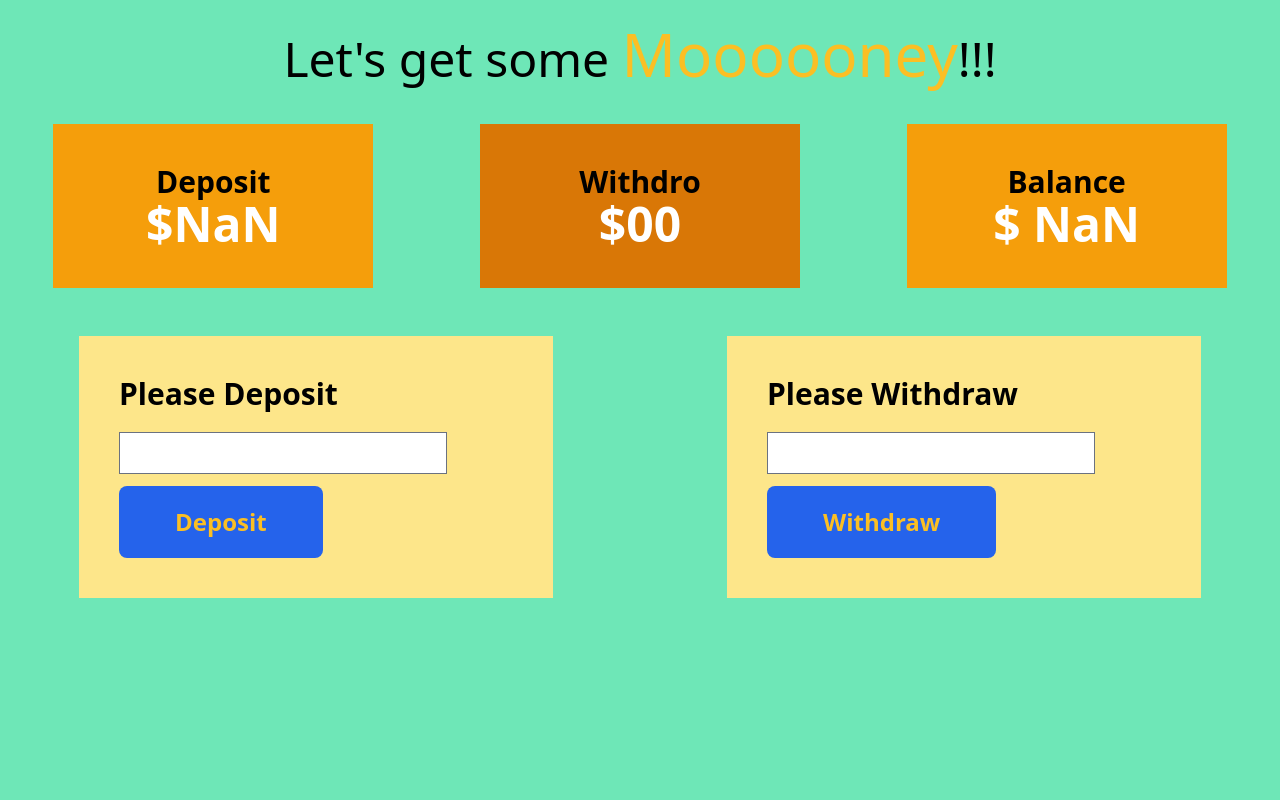
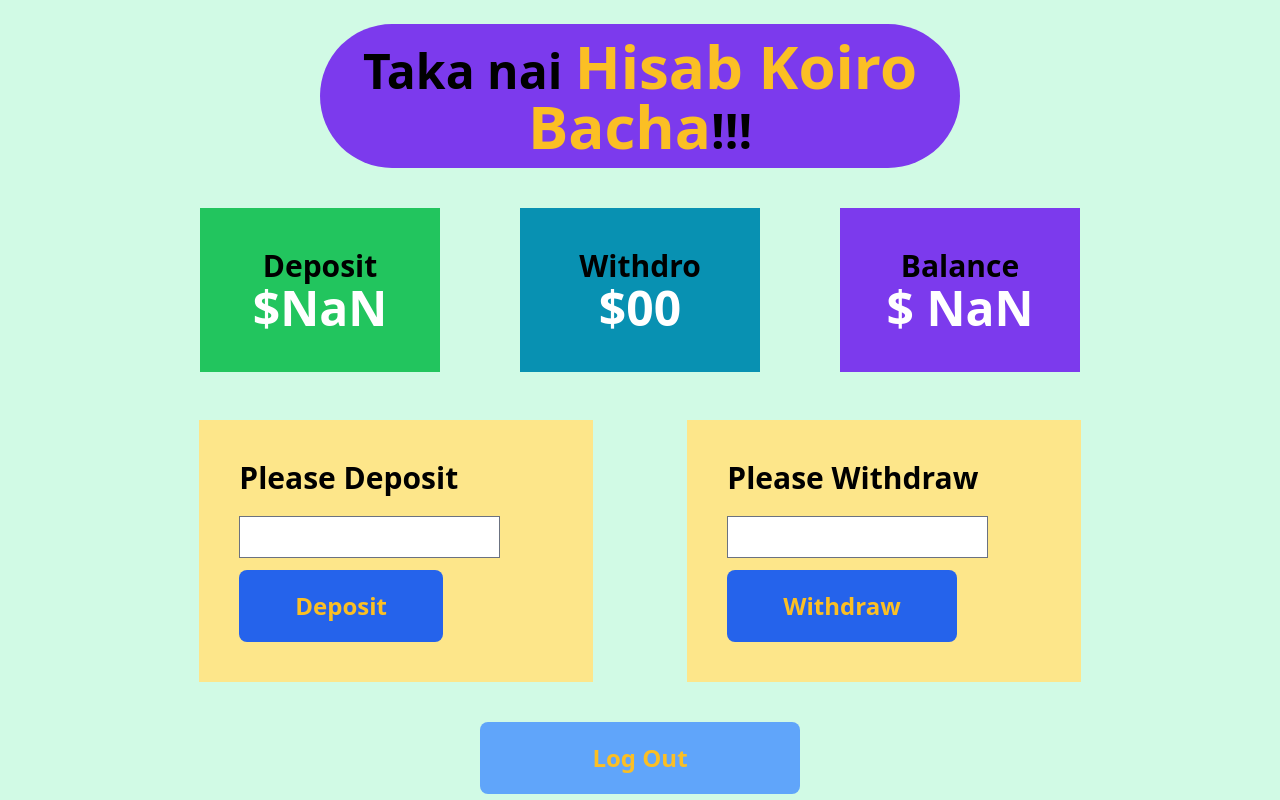
Before and after one commit to ArefinReza/baap-er-bank, a plain HTML site: page bank.html in a window 1280 px wide. Both pictures are taken after a click on the button "Deposit". Drawn offline with nearby package versions, Linux system fonts and the light colour scheme.

Commit message:
finished

```diff
--- a/bank.html
+++ b/bank.html
@@ -7,24 +7,26 @@
     <script src="https://cdn.tailwindcss.com?plugins=forms,typography,aspect-ratio,line-clamp"></script>
     <title>Document</title>
 </head>
-<body class="bg-emerald-300">
+<body class="bg-emerald-100 mx-auto">
     <header>
-        <h1 class="text-5xl text-center mt-6">Let's get some
-            <span class="text-6xl text-center text-amber-400">Moooooney</span>!!!</h1>
+        <div class="bg-violet-600 mx-80 rounded-full">
+            <h1 class="text-5xl text-center font-bold mt-6 py-3">Taka nai
+                <span class="text-6xl text-center text-amber-400">Hisab Koiro Bacha</span>!!!</h1>
+        </div>
     </header>
     <main >
         <section>
 
-            <div class="grid grid-cols-3  mt-10">
-                <div class="bg-amber-500 p-10 text-center mx-auto w-9/12">
+            <div class="grid grid-cols-3 w-9/12 mx-auto  mt-10">
+                <div class="bg-green-500 p-10 text-center mx-auto w-9/12">
                     <h2 class="text-3xl font-semibold">Deposit</h2>
                     <h3  class="text-5xl font-semibold text-white">$<span id="deposit-total" >00</span> </h3>
                 </div>
-                <div class="bg-amber-600 p-10 text-center mx-auto w-9/12">
+                <div class="bg-cyan-600 p-10 text-center mx-auto w-9/12">
                     <h2 class="text-3xl font-semibold">Withdro</h2>
                     <h3  class="text-5xl font-semibold text-white">$<span id="withdro-total">00</span></h3>
                 </div>
-                <div class="bg-amber-500 p-10 text-center mx-auto w-9/12">
+                <div class="bg-violet-600 p-10 text-center mx-auto w-9/12">
                     <h2 class="text-3xl font-semibold">Balance</h2>
                     <h3  class="text-5xl font-semibold text-white">$ <span id="balance-total">1200</span></h3>
                 </div>
@@ -32,22 +34,28 @@
         </section>
         <section>
 
-            <div class="grid grid-cols-2 gap-4 mt-12">
+            <div class="grid grid-cols-2 gap-4 mt-12 w-9/12 mx-auto ">
 
                 <!-- Deposit div  -->
-                <div class="bg-amber-200 p-10  mx-auto w-9/12">
+                <div class="bg-amber-200 p-10  mx-auto w-10/12">
                     <h2 class="text-3xl font-semibold">Please Deposit</h2>
                     <input id="deposit-input" class="block w-10/12 mt-5 mb-3 px-7" type="number">
                     <button id="btn-deposit" class="bg-blue-600 hover:bg-amber-700 hover:text-white px-14 py-5 text-2xl font-semibold text-amber-400 rounded-lg"type="submit">Deposit</button>
                 </div>
 
                 <!-- Withdraw div  -->
-                <div class="bg-amber-200 p-10  mx-auto w-9/12">
+                <div class="bg-amber-200 p-10  mx-auto w-10/12">
                     <h2 class="text-3xl font-semibold">Please Withdraw</h2>
                     <input id="withdraw-input" class="block w-10/12 mt-5 mb-3 px-7" type="number">
                     <button id="btn-withdraw" class="bg-blue-600 hover:bg-amber-700 hover:text-white px-14 py-5 text-2xl font-semibold text-amber-400 rounded-lg"type="submit">Withdraw</button>
                 </div>
 
+            </div>
+        </section>
+
+        <section>
+            <div class="grid grid-cols-1 w-3/12 mx-auto mt-10">
+                <button id="btn-logout" class="bg-blue-400 hover:bg-blue-700 hover:text-white px-14 py-5 text-2xl font-semibold text-amber-400 rounded-lg"type="submit">Log Out</button>
             </div>
         </section>
     </main>
--- a/bank.js
+++ b/bank.js
@@ -4,6 +4,7 @@ document.getElementById('btn-deposit').addEventListener('click',function(){
     const newDepositAmountString = depositField.value;
     const newDepositAmount = parseFloat(newDepositAmountString);//string convert to number
     //stap 3: get the current deposit
+
     const depositTotalElement =document.getElementById('deposit-total');
     const previousDepostiTotal = depositTotalElement.innerText;
     const previousDeposit = parseFloat(previousDepostiTotal);
@@ -14,23 +15,16 @@ document.getElementById('btn-deposit').addEventListener('click',function(){
 
     //Balance added
     const balanceFild = document.getElementById('balance-total');
-    const balanceString = balanceFild.value;
+    const balanceString = balanceFild.innerText;
     const balanceAmount = parseFloat(balanceString);
 
-    const currentBalance = previousDeposit + newDepositAmount;
+    const currentBalance = newDepositAmount + balanceAmount;
     balanceFild.innerText=currentBalance;
 
     //stape 7 : clear the deposit fild
     depositField.value='';
 })
 
-//deposit
-// document.getElementById('btn-deposit').addEventListener('click',function(){
-//     let depositInput = parseFloat(document.getElementById('deposit-total').value);
-
-//     const depositUpper = parseFloat(document.getElementById('deposit-total').innerText);
-
-//     let totalDeposit = depositInput+depositUpper;
-
-//     document.getElementById('deposit-total').innerText = totalDeposit;
-// })
+document.getElementById('btn-logout').addEventListener('click',function(){
+    window.location.href='index.html'
+})
--- a/withdraw.js
+++ b/withdraw.js
@@ -8,25 +8,26 @@ document.getElementById('btn-withdraw').addEventListener('click',function(){
     let newWithdrawAmountString = withdrawFild.value;
     const newWithdraw = parseFloat(newWithdrawAmountString);
 
-
-
-    // if(newWithdraw>presiousWithdraw){
-    //     alert('Baaap er bank a oto tk nai');
-    //     return;
-    // }
-    const withdrowTotal = newWithdraw + presiousWithdraw;
-
-    withdrowUpper.innerText = withdrowTotal;
-
-    withdrawFild.value = '';
-
     //balance
     const balanceElement = document.getElementById('balance-total');
     let balanceStringwithdraw = balanceElement.innerText;
     const balanceAmountWithdraw = parseFloat(balanceStringwithdraw);
 
-    const cBalance = balanceAmountWithdraw - withdrowTotal;
+    const cBalance = balanceAmountWithdraw - newWithdraw;
+
+    const withdrowTotal = newWithdraw + presiousWithdraw;
+
+
+    withdrawFild.value = '';
+    if(newWithdraw>balanceAmountWithdraw){
+        alert('Baaap er bank a oto tk nai');
+        return;
+    }
+
+    withdrowUpper.innerText = withdrowTotal;
     balanceElement.innerText=cBalance;
 
 
+
+
 })
```
Also changed, not shown: index.html (+12 -6 lines).
